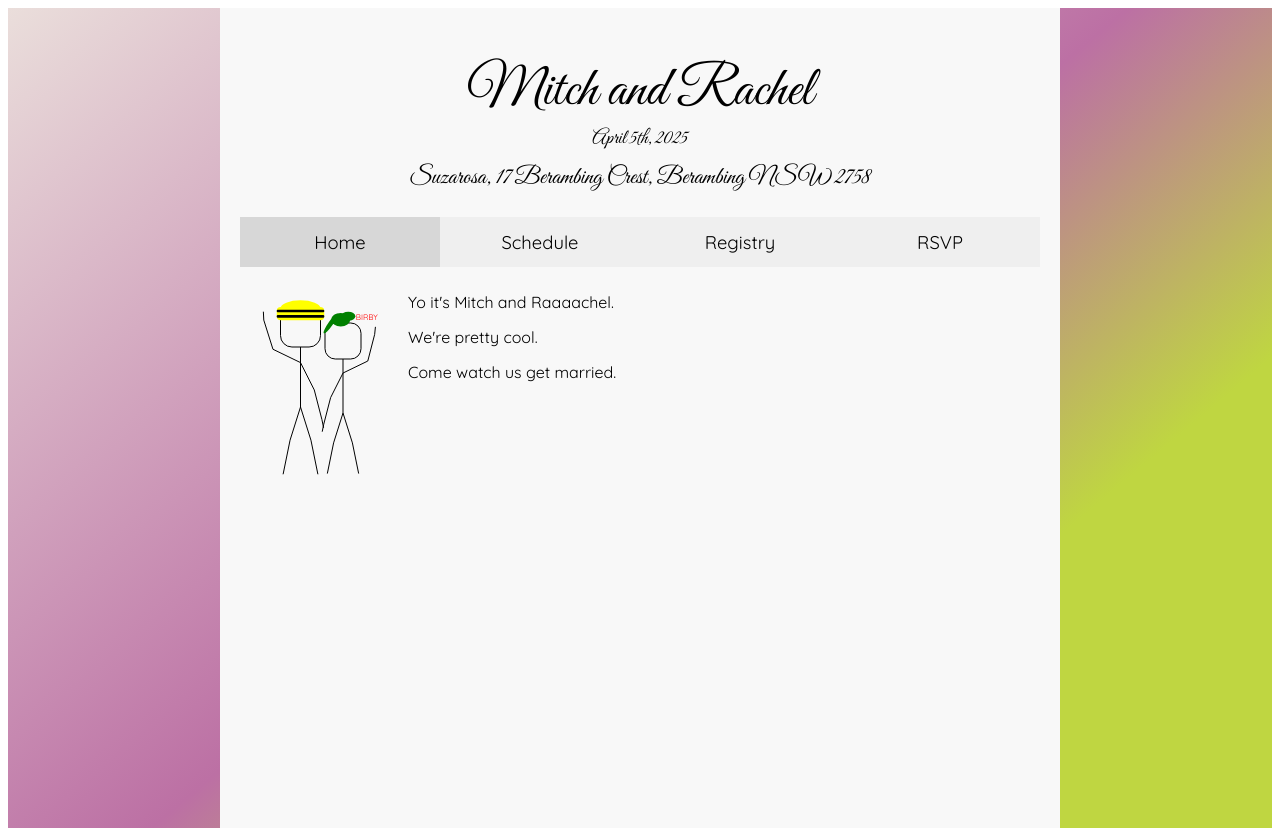
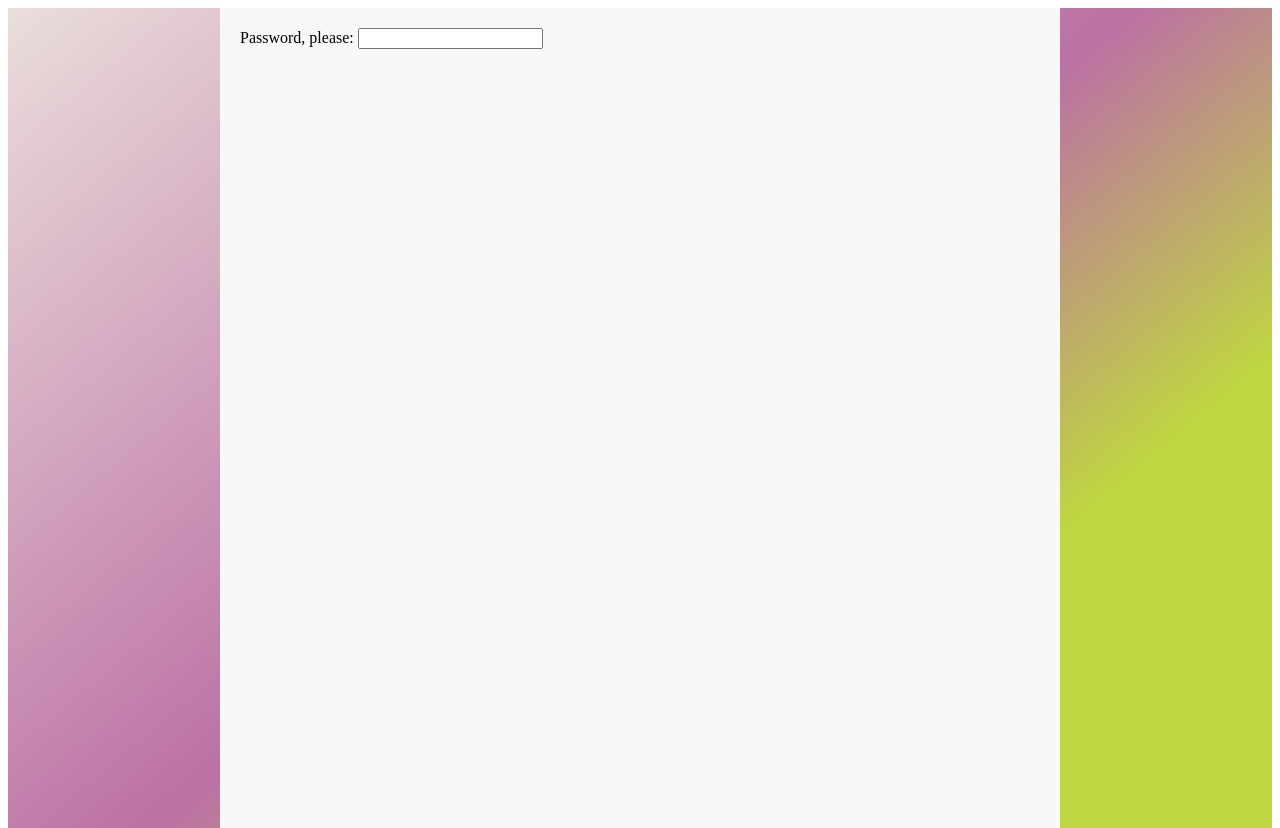
Before and after one commit to mit1mit1/mitchandrachel, a SvelteKit app: page / in a window 1280 px wide. Built offline with nearby package versions, Linux system fonts and the light colour scheme.

Commit message:
authenticate correctly

```diff
--- a/src/components/AuthenticationProvider.svelte
+++ b/src/components/AuthenticationProvider.svelte
@@ -25,13 +25,13 @@
 		return 4294967296 * (2097151 & h2) + (h1 >>> 0);
 	};
 
-	$: isAuthenticated = hashedPassword === 7691749211987398 ? 'true' : 'false';
+	$: isAuthenticated = hashedPassword === 7691749211987398 ? 'authenticated' : '';
 </script>
 
 <div>
 	{#if isAuthenticated === 'loading'}
 		...
-	{:else if isAuthenticated}
+	{:else if isAuthenticated === 'authenticated'}
 		<slot />
 	{:else}
 		Password, please:
```
